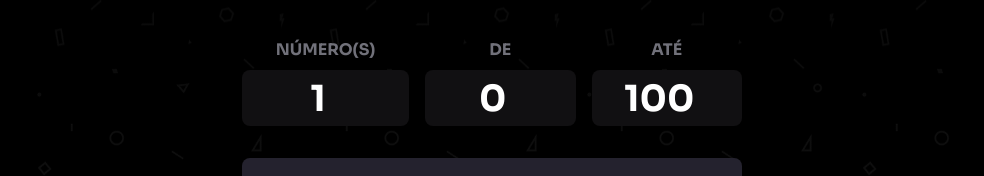
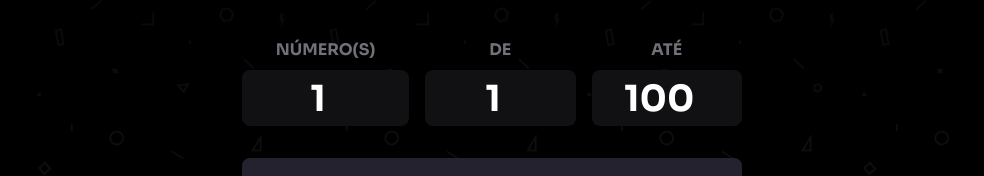
Before and after one commit to ecthon/random-number, a Next.js app: page / in a window 1280 px wide. Shown: the part 294-470 px from the top of the page, without its empty margins (148-1132 px from the left). Built offline with nearby package versions, Linux system fonts and the light colour scheme.

Commit message:
Define Max e Min para os valores de entrada

```diff
--- a/src/app/page.tsx
+++ b/src/app/page.tsx
@@ -58,7 +58,8 @@ export default function Home() {
                   type="number"
                   name="from"
                   id="from"
-                  defaultValue={0}
+                  defaultValue={1}
+                  min={1}
                 />
               </div>
               <div className="flex flex-col items-center gap-2 justify-center rounded-lg">
@@ -69,6 +70,7 @@ export default function Home() {
                   name="to"
                   id="to"
                   defaultValue={100}
+                  max={9000}
                 />
               </div>
             </div>
```
